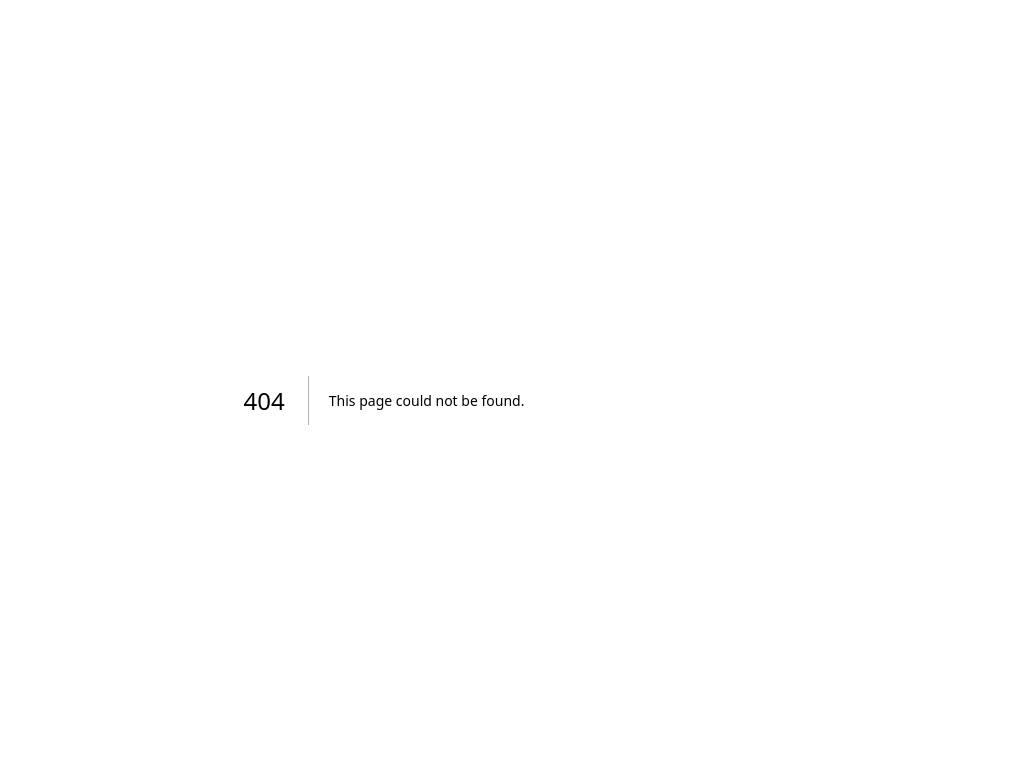
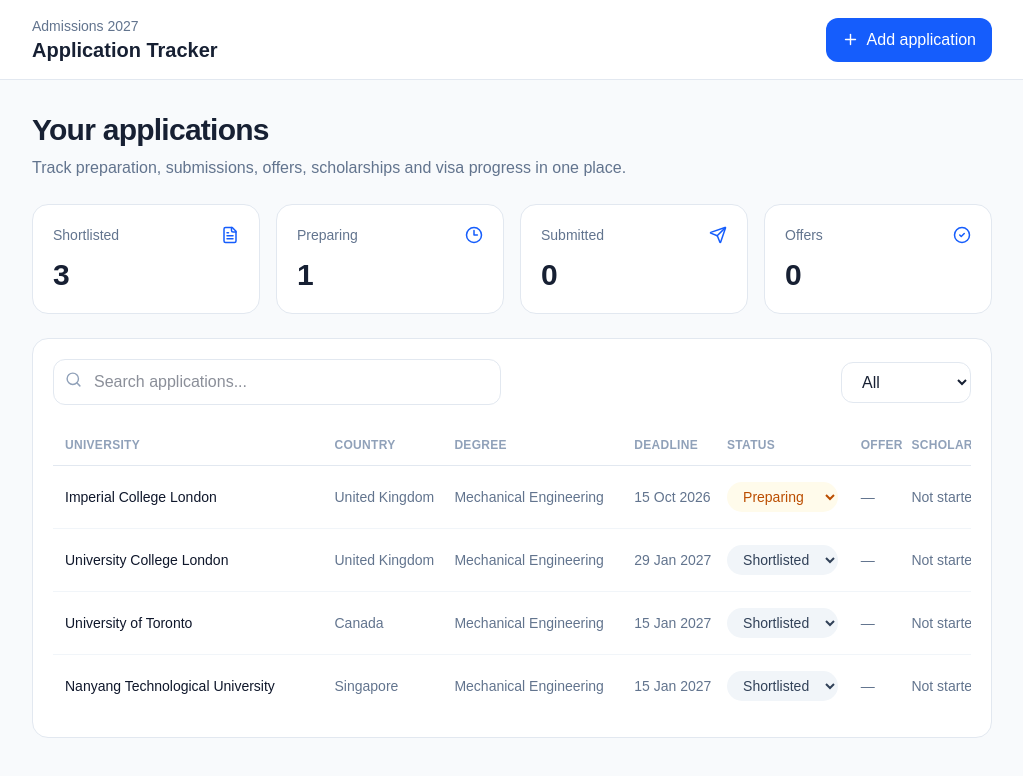
Before and after one commit to swiftpear1o1/UniversityHub101, a Next.js app: page /applications in a window 1280 px wide. Before the commit this address had no page. Shown: the top 776 px of the page, without its empty margins (256-1279 px from the left). Built offline with nearby package versions, Linux system fonts and the light colour scheme.

Commit message:
feat: add editable application tracker

```diff
--- /dev/null
+++ b/app/applications/page.tsx
@@ -0,0 +1,28 @@
+"use client";
+
+import { useMemo, useState } from "react";
+import { CheckCircle2, Clock3, FileText, Plus, Search, Send, XCircle } from "lucide-react";
+
+const seed = [
+  { university: "Imperial College London", country: "United Kingdom", degree: "Mechanical Engineering", deadline: "15 Oct 2026", status: "Preparing", offer: "—", scholarship: "Not started", visa: "Not started" },
+  { university: "University College London", country: "United Kingdom", degree: "Mechanical Engineering", deadline: "29 Jan 2027", status: "Shortlisted", offer: "—", scholarship: "Not started", visa: "Not started" },
+  { university: "University of Toronto", country: "Canada", degree: "Mechanical Engineering", deadline: "15 Jan 2027", status: "Shortlisted", offer: "—", scholarship: "Not started", visa: "Not started" },
+  { university: "Nanyang Technological University", country: "Singapore", degree: "Mechanical Engineering", deadline: "15 Jan 2027", status: "Shortlisted", offer: "—", scholarship: "Not started", visa: "Not started" },
+];
+
+const statusStyles: Record<string, string> = { Shortlisted: "bg-slate-100 text-slate-700", Preparing: "bg-amber-50 text-amber-700", Submitted: "bg-blue-50 text-blue-700", Offer: "bg-emerald-50 text-emerald-700", Rejected: "bg-red-50 text-red-700" };
+
+export default function ApplicationsPage() {
+  const [query, setQuery] = useState("");
+  const [status, setStatus] = useState("All");
+  const [apps, setApps] = useState(seed);
+  const filtered = useMemo(() => apps.filter(a => (status === "All" || a.status === status) && `${a.university} ${a.country} ${a.degree}`.toLowerCase().includes(query.toLowerCase())), [apps, query, status]);
+  const updateStatus = (university: string, next: string) => setApps(current => current.map(a => a.university === university ? { ...a, status: next } : a));
+
+  return <div className="min-h-screen bg-slate-50"><main className="ml-64 min-h-screen"><header className="flex h-20 items-center justify-between border-b border-slate-200 bg-white px-8"><div><p className="text-sm text-slate-500">Admissions 2027</p><h1 className="text-xl font-semibold">Application Tracker</h1></div><button className="flex items-center gap-2 rounded-xl bg-blue-600 px-4 py-2.5 text-sm font-medium text-white hover:bg-blue-700"><Plus size={17}/> Add application</button></header><div className="space-y-6 p-8">
+    <section><h2 className="text-3xl font-semibold tracking-tight">Your applications</h2><p className="mt-2 text-slate-500">Track preparation, submissions, offers, scholarships and visa progress in one place.</p></section>
+    <section className="grid gap-4 md:grid-cols-4">{[["Shortlisted",apps.filter(a=>a.status==="Shortlisted").length,FileText],["Preparing",apps.filter(a=>a.status==="Preparing").length,Clock3],["Submitted",apps.filter(a=>a.status==="Submitted").length,Send],["Offers",apps.filter(a=>a.status==="Offer").length,CheckCircle2]].map(([label,value,Icon])=><div key={label as string} className="rounded-2xl border border-slate-200 bg-white p-5"><div className="flex items-center justify-between text-sm text-slate-500"><span>{label as string}</span><Icon size={18} className="text-blue-600"/></div><div className="mt-3 text-3xl font-semibold">{value as number}</div></div>)}</section>
+    <section className="rounded-2xl border border-slate-200 bg-white p-5"><div className="flex flex-col gap-3 lg:flex-row lg:items-center lg:justify-between"><div className="relative max-w-md flex-1"><Search size={17} className="absolute left-3 top-3 text-slate-400"/><input value={query} onChange={e=>setQuery(e.target.value)} placeholder="Search applications..." className="w-full rounded-xl border border-slate-200 py-2.5 pl-10 pr-4 text-sm outline-none focus:border-blue-400"/></div><select value={status} onChange={e=>setStatus(e.target.value)} className="rounded-xl border border-slate-200 px-4 py-2.5 text-sm"><option>All</option><option>Shortlisted</option><option>Preparing</option><option>Submitted</option><option>Offer</option><option>Rejected</option></select></div>
+      <div className="mt-5 overflow-x-auto"><table className="w-full min-w-[1050px] text-left text-sm"><thead><tr className="border-b border-slate-200 text-xs uppercase tracking-wide text-slate-400"><th className="px-3 py-3">University</th><th>Country</th><th>Degree</th><th>Deadline</th><th>Status</th><th>Offer</th><th>Scholarship</th><th>Visa</th></tr></thead><tbody>{filtered.map(a=><tr key={a.university} className="border-b border-slate-100 last:border-0"><td className="px-3 py-4 font-medium text-slate-900">{a.university}</td><td className="py-4 text-slate-500">{a.country}</td><td className="py-4 text-slate-500">{a.degree}</td><td className="py-4 text-slate-500">{a.deadline}</td><td className="py-4"><select value={a.status} onChange={e=>updateStatus(a.university,e.target.value)} className={`rounded-full border-0 px-3 py-1.5 text-xs font-medium ${statusStyles[a.status]}`}><option>Shortlisted</option><option>Preparing</option><option>Submitted</option><option>Offer</option><option>Rejected</option></select></td><td className="py-4 text-slate-500">{a.offer}</td><td className="py-4 text-slate-500">{a.scholarship}</td><td className="py-4 text-slate-500">{a.visa}</td></tr>)}</tbody></table>{filtered.length===0&&<div className="flex flex-col items-center py-16 text-center"><XCircle size={28} className="text-slate-300"/><p className="mt-3 font-medium text-slate-500">No applications found</p></div>}</div></section>
+  </div></main></div>;
+}
```
